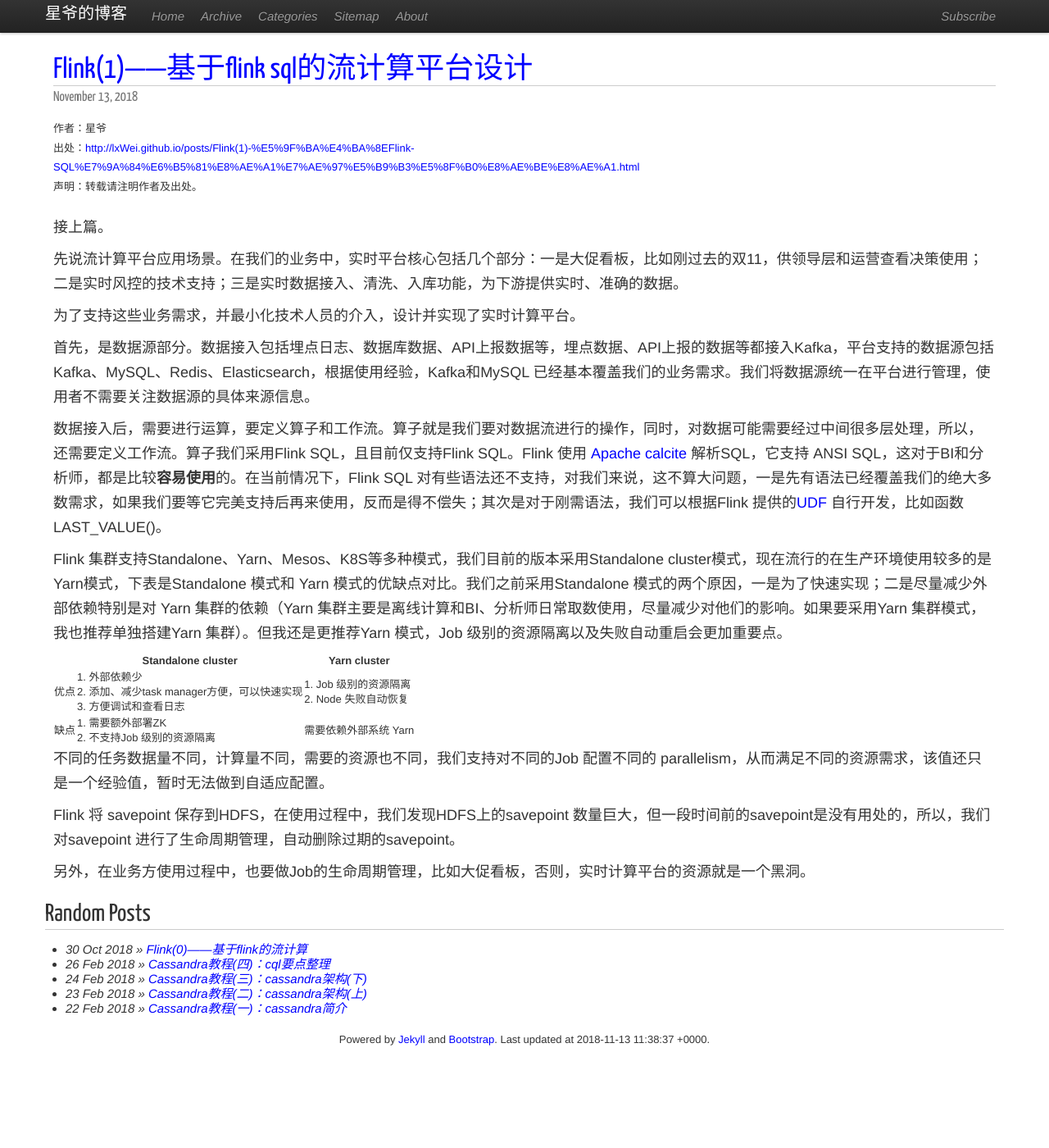
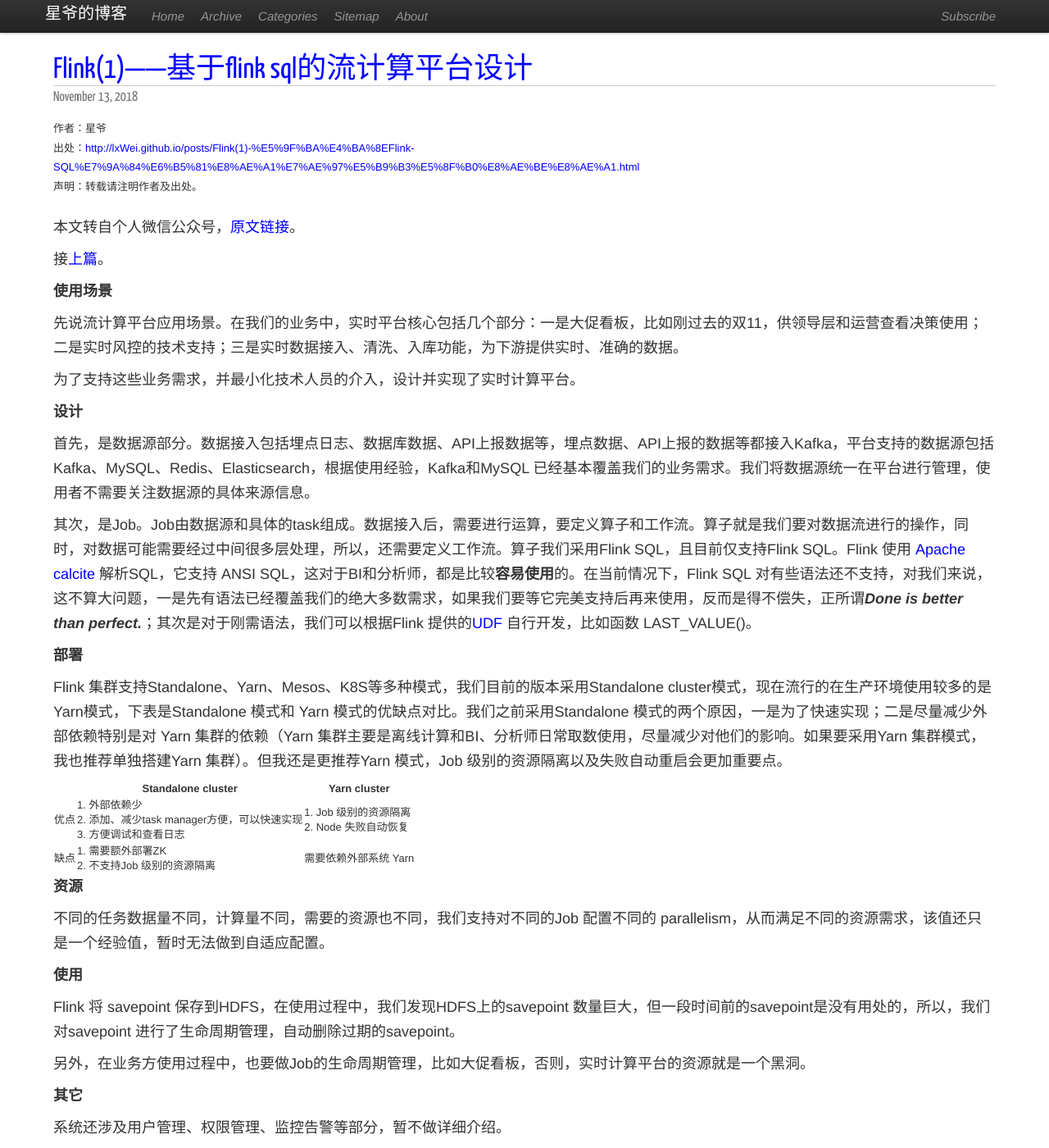
Before and after one commit to lxWei/lxwei.github.com, a Jekyll site: the page built from _posts/2018/2018-11-13-Flink(1)——基于Flink SQL的流计算平台设计.md, in a window 1280 px wide and 1400 px high. Shown: the whole window at 82% size. Built offline with Jekyll 4.4.1, drawn with Linux system fonts in a browser that asks for light colours; nearby versions of some CDN libraries; comment, search, counter and statistics services are not loaded.

Commit message:
2018-11-13

```diff
--- a/_posts/2018/2018-11-13-Flink(1)——基于Flink SQL的流计算平台设计.md
+++ b/_posts/2018/2018-11-13-Flink(1)——基于Flink SQL的流计算平台设计.md
@@ -10,15 +10,23 @@ categories:
 
 
 
-接上篇。
+本文转自个人微信公众号，[原文链接](https://mp.weixin.qq.com/s/8ICLIEzuGvDuzgOddXwTGg)。
+
+接[上篇](http://lxwei.github.io/posts/Flink(0)-%E5%9F%BA%E4%BA%8EFlink%E7%9A%84%E6%B5%81%E8%AE%A1%E7%AE%97.html)。
+
+**使用场景**
 
 先说流计算平台应用场景。在我们的业务中，实时平台核心包括几个部分：一是大促看板，比如刚过去的双11，供领导层和运营查看决策使用；二是实时风控的技术支持；三是实时数据接入、清洗、入库功能，为下游提供实时、准确的数据。
 
 为了支持这些业务需求，并最小化技术人员的介入，设计并实现了实时计算平台。
 
+**设计**
+
 首先，是数据源部分。数据接入包括埋点日志、数据库数据、API上报数据等，埋点数据、API上报的数据等都接入Kafka，平台支持的数据源包括Kafka、MySQL、Redis、Elasticsearch，根据使用经验，Kafka和MySQL 已经基本覆盖我们的业务需求。我们将数据源统一在平台进行管理，使用者不需要关注数据源的具体来源信息。
 
-数据接入后，需要进行运算，要定义算子和工作流。算子就是我们要对数据流进行的操作，同时，对数据可能需要经过中间很多层处理，所以，还需要定义工作流。算子我们采用Flink SQL，且目前仅支持Flink SQL。Flink 使用 [Apache calcite](https://calcite.apache.org/docs/reference.html) 解析SQL，它支持 ANSI SQL，这对于BI和分析师，都是比较**容易使用**的。在当前情况下，Flink SQL 对有些语法还不支持，对我们来说，这不算大问题，一是先有语法已经覆盖我们的绝大多数需求，如果我们要等它完美支持后再来使用，反而是得不偿失；其次是对于刚需语法，我们可以根据Flink 提供的[UDF](https://ci.apache.org/projects/flink/flink-docs-release-1.6/dev/table/udfs.html) 自行开发，比如函数 LAST_VALUE()。
+其次，是Job。Job由数据源和具体的task组成。数据接入后，需要进行运算，要定义算子和工作流。算子就是我们要对数据流进行的操作，同时，对数据可能需要经过中间很多层处理，所以，还需要定义工作流。算子我们采用Flink SQL，且目前仅支持Flink SQL。Flink 使用 [Apache calcite](https://calcite.apache.org/docs/reference.html) 解析SQL，它支持 ANSI SQL，这对于BI和分析师，都是比较**容易使用**的。在当前情况下，Flink SQL 对有些语法还不支持，对我们来说，这不算大问题，一是先有语法已经覆盖我们的绝大多数需求，如果我们要等它完美支持后再来使用，反而是得不偿失，正所谓***Done is better than perfect.***；其次是对于刚需语法，我们可以根据Flink 提供的[UDF](https://ci.apache.org/projects/flink/flink-docs-release-1.6/dev/table/udfs.html) 自行开发，比如函数  LAST_VALUE()。
+
+**部署**
 
 Flink 集群支持Standalone、Yarn、Mesos、K8S等多种模式，我们目前的版本采用Standalone cluster模式，现在流行的在生产环境使用较多的是Yarn模式，下表是Standalone 模式和 Yarn 模式的优缺点对比。我们之前采用Standalone 模式的两个原因，一是为了快速实现；二是尽量减少外部依赖特别是对 Yarn 集群的依赖（Yarn 集群主要是离线计算和BI、分析师日常取数使用，尽量减少对他们的影响。如果要采用Yarn 集群模式，我也推荐单独搭建Yarn 集群）。但我还是更推荐Yarn 模式，Job 级别的资源隔离以及失败自动重启会更加重要点。
 
@@ -27,8 +35,22 @@ Flink 集群支持Standalone、Yarn、Mesos、K8S等多种模式，我们目前
 | 优点 | 1. 外部依赖少 <br />2. 添加、减少task manager方便，可以快速实现<br />3. 方便调试和查看日志 | 1. Job 级别的资源隔离<br />2. Node 失败自动恢复<br /> |
 | 缺点 | 1. 需要额外部署ZK<br />2. 不支持Job 级别的资源隔离           | 需要依赖外部系统 Yarn                                 |
 
+**资源**
+
 不同的任务数据量不同，计算量不同，需要的资源也不同，我们支持对不同的Job 配置不同的 parallelism，从而满足不同的资源需求，该值还只是一个经验值，暂时无法做到自适应配置。
+
+**使用**
 
 Flink 将 savepoint 保存到HDFS，在使用过程中，我们发现HDFS上的savepoint 数量巨大，但一段时间前的savepoint是没有用处的，所以，我们对savepoint 进行了生命周期管理，自动删除过期的savepoint。
 
 另外，在业务方使用过程中，也要做Job的生命周期管理，比如大促看板，否则，实时计算平台的资源就是一个黑洞。
+
+**其它**
+
+系统还涉及用户管理、权限管理、监控告警等部分，暂不做详细介绍。
+
+
+
+扫描下方二维码关注我。
+
+![wx](../../wxqr.jpg)
```
Also changed, not shown: _posts/2018/2018-10-30-Flink(0)——基于Flink的流计算.md (+5 -3 lines).
